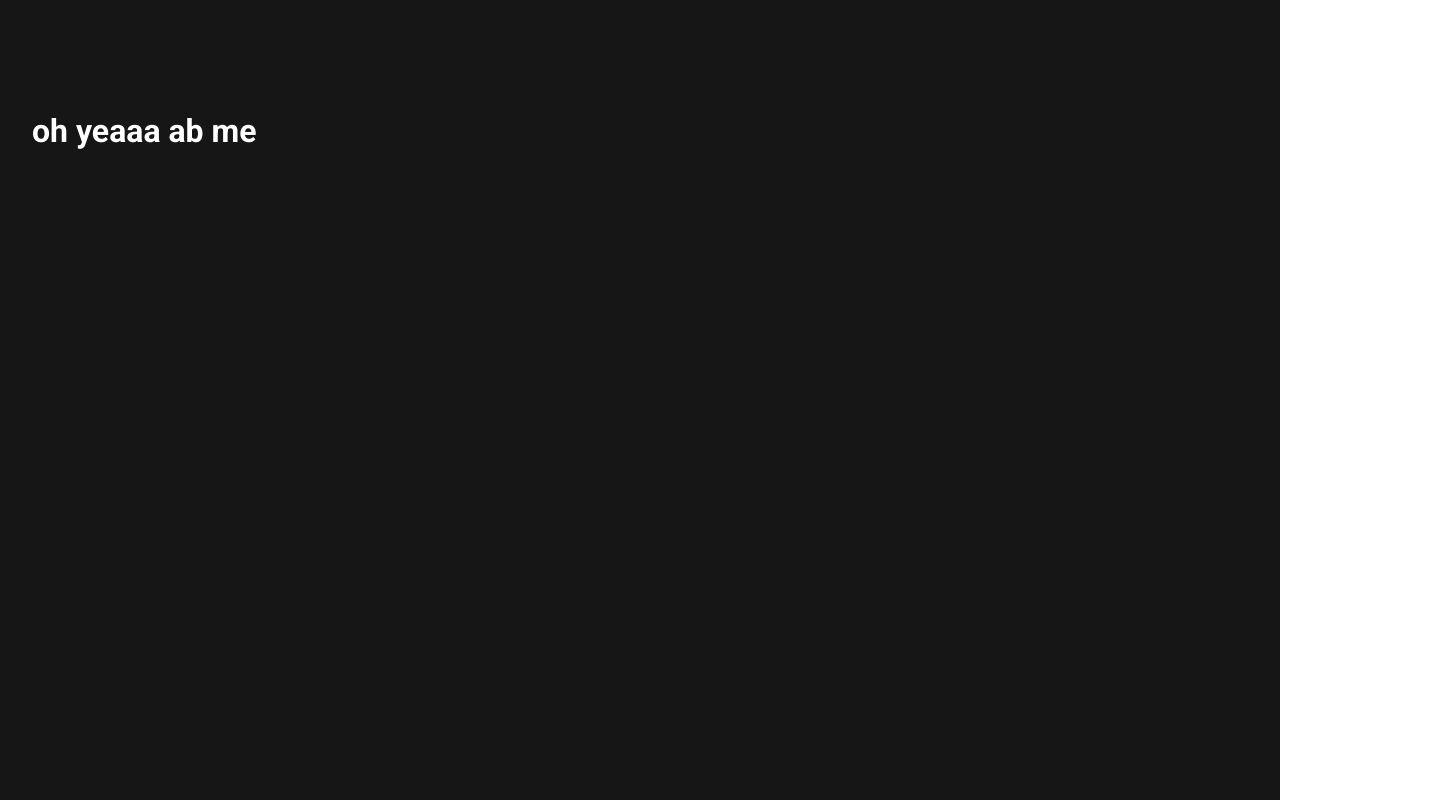
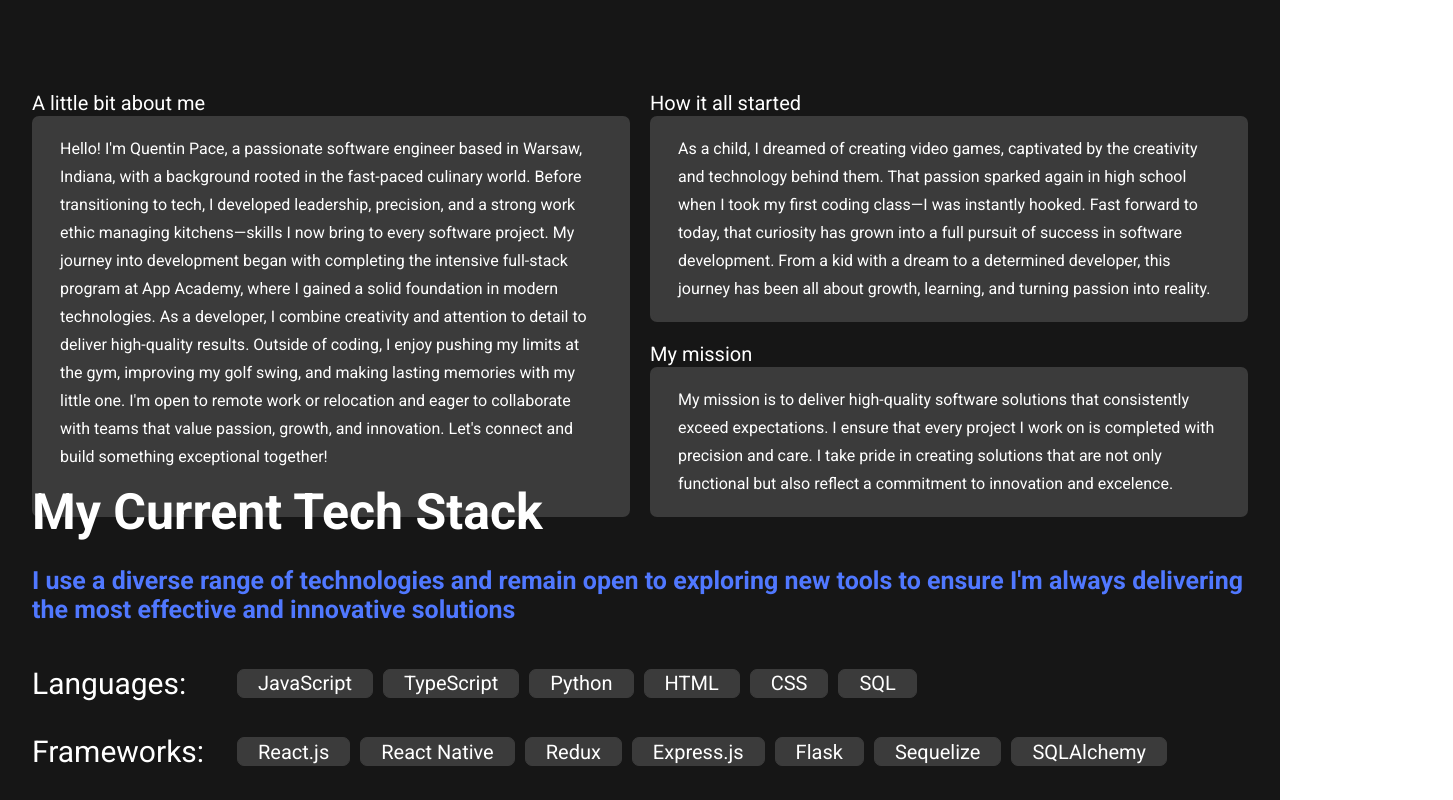
Before and after one commit to QuentinPace/MyPortfolio, a React (Vite) app: page / in a window 1280 px wide. Shown: the part 960-1760 px from the top of the page, 1453 px wide, since content can reach past the window. Built offline with nearby package versions, Linux system fonts and the light colour scheme.

Commit message:
media queuries and about me section

```diff
--- a/src/components/About/About.css
+++ b/src/components/About/About.css
@@ -0,0 +1,192 @@
+.about-container {
+    height: 93%;
+    width: 100%;
+    display: flex;
+    flex-direction: column;
+}
+
+.offset-about {
+    height: 700px;
+}
+
+.about-articles div header {
+    font-size: 30px;
+}
+
+.about-articles div article {
+    background-color: rgb(59, 59, 59);
+    border: 3px solid rgb(59, 59, 59);
+    border-radius: 7px;
+    padding: 0px 25px;
+}
+
+.about-articles div article:hover {
+    border-color: rgb(80, 0, 255);
+
+}
+
+.about-articles div article p {
+    font-size: 19px;
+    line-height: 37px;
+}
+
+.about-articles {
+    width: 100%;
+    height: 50%;
+    display: grid;
+    grid-template-areas:
+    "aboutme howstarted"
+    "aboutme mymission";
+    grid-template-rows: 1fr 1fr;
+    grid-template-columns: 1fr 1fr;
+    gap: 20px;
+}
+
+.about-me-container {
+    grid-area: aboutme;
+    display: flex;
+    flex-direction: column;
+}
+
+.about-me-container article {
+    flex: 1;
+}
+
+.about-me-container header {
+    height: 50px;
+}
+
+.how-it-started-container {
+    grid-area: howstarted;
+    display: flex;
+    flex-direction: column;
+}
+
+.how-it-started-container article {
+    flex: 1;
+}
+
+.how-it-started-container header {
+    height: 50px;
+}
+
+.my-mission-container {
+    grid-area: mymission;
+    display: flex;
+    flex-direction: column;
+}
+
+.my-mission-container article {
+    flex: 1;
+}
+
+.my-mission-container header {
+    height: 50px;
+}
+
+
+.technology-container {
+    margin-top: 20px;
+    display: flex;
+    flex-direction: column;
+    width: 100%;
+    height: 50%;
+}
+
+.technology-container h2 {
+    font-size: 50px;
+    margin: 0px;
+}
+
+.technology-container h3 {
+    font-size: 25px;
+    color: rgb(80, 120, 255);
+}
+
+.tech-sections-container {
+    flex: 1;
+    display: flex;
+    flex-direction: column;
+
+}
+
+.tech-sections-container section {
+    display: flex;
+    height: 25%;
+}
+
+.tech-sections-container section label {
+    width: 200px;
+    font-size: 30px;
+    align-self: center;
+}
+
+.tech-sections-container section ul {
+    display: flex;
+    align-items: center;
+}
+
+.tech-sections-container section ul div {
+    height: 75%;
+    padding: 0px 20px;
+    background-color: rgb(59, 59, 59);
+    border: 1px solid rgb(59, 59, 59);
+    border-radius: 7px;
+    margin: 5px;
+    display: flex;
+    justify-content: center;
+    align-items: center;
+}
+
+.tech-sections-container section ul div p {
+    font-size: 20px;
+    margin: 0px;
+}
+
+.tech-sections-container section ul div:hover {
+    border: 1px solid rgb(80, 0, 255);
+}
+
+@media (max-width: 1500px) {
+
+    .about-articles div article p {
+        font-size: 16px;
+        line-height: 28px;
+    }
+
+    .about-articles div header {
+        height: 25px;
+        font-size: 20px;
+    }
+
+}
+
+@media (max-width: 1050px) {
+
+    .about-articles {
+        grid-template-areas:
+        "aboutme mymission";
+        grid-template-rows: 1fr;
+        grid-template-columns: 2fr 1fr;
+    }
+
+    .how-it-started-container {
+        display: none;
+    }
+
+}
+
+@media (max-width: 730px) {
+
+    .about-articles {
+        grid-template-areas:
+        "aboutme";
+        grid-template-rows: 1fr;
+        grid-template-columns:1fr;
+    }
+
+    .my-mission-container {
+        display: none;
+    }
+
+}
--- a/src/components/About/About.tsx
+++ b/src/components/About/About.tsx
@@ -1,5 +1,61 @@
+import "./About.css"
+import portfolioObj from "../../portfolioObj"
+
+const technologyFormatter = (techArr: string[]): React.ReactNode[] => {
+    const finalNodes: React.ReactNode[] = []
+
+    for (let i = 0; i < techArr.length ; i++){
+        finalNodes.push((
+            <div key={i}>
+                <p>{techArr[i]}</p>
+            </div>
+        ))
+
+    }
+    return finalNodes
+
+}
+
 export default function About () {
     return (
-        <h1>oh yeaaa ab me</h1>
+        <section className="about-container">
+            <div className="about-articles">
+                <div className="about-me-container">
+                    <header>A little bit about me</header>
+                    <article><p>{portfolioObj.aLittleBitAboutMe}</p></article>
+                </div>
+                <div className="how-it-started-container">
+                    <header>How it all started</header>
+                    <article><p>{portfolioObj.howItAllStarted}</p></article>
+                </div>
+                <div className="my-mission-container">
+                    <header>My mission</header>
+                    <article><p>{portfolioObj.myMission}</p></article>
+                </div>
+            </div>
+            <div className="technology-container">
+                <h2>My Current Tech Stack</h2>
+                <h3>I use a diverse range of technologies and remain open to exploring new tools to ensure I'm always delivering the most effective and innovative solutions</h3>
+                <div className="tech-sections-container">
+                    <section className="languages">
+                        <label>Languages:</label>
+                        <ul>{technologyFormatter(portfolioObj.languages)}</ul>
+                    </section>
+                    <section className="frameworks">
+                        <label>Frameworks:</label>
+                        <ul>{technologyFormatter(portfolioObj.frameworks)}</ul>
+                    </section>
+                    <section className="databases">
+                        <label>Databases:</label>
+                        <ul>{technologyFormatter(portfolioObj.databases)}</ul>
+                    </section>
+                    <section className="other-tools">
+                        <label>Other Tools:</label>
+                        <ul>{technologyFormatter(portfolioObj.otherTools)}</ul>
+                    </section>
+                </div>
+            </div>
+            {/* <div className="offset-about"></div> */}
+        </section>
     )
 }
--- a/src/components/Home/Home.scss
+++ b/src/components/Home/Home.scss
@@ -139,7 +139,7 @@ $base: 0.6rem;
  align-items: center;
  width: 100%;
  height: 10px;
- margin-bottom: 200px;
+ margin-bottom: 250px;
 }
 
 .chevron {
--- a/src/index.css
+++ b/src/index.css
@@ -11,6 +11,8 @@ h4,
 h5,
 label,
 button,
+header,
+a,
 div,
 h6 {
     color: white;
--- a/src/portfolioObj.tsx
+++ b/src/portfolioObj.tsx
@@ -2,11 +2,13 @@ const portfolioObj = {
     name: "Quentin Pace",
     jobTitle: "Full-Stack Software Engineer",
     headshotPicUrl: "https://habito-images.s3.us-east-2.amazonaws.com/headhsot.jpg",
-    languages: ["JavaScript","Python","HTML","CSS","SQL"],
+    aLittleBitAboutMe: "Hello! I'm Quentin Pace, a passionate software engineer based in Warsaw, Indiana, with a background rooted in the fast-paced culinary world. Before transitioning to tech, I developed leadership, precision, and a strong work ethic managing kitchens—skills I now bring to every software project. My journey into development began with completing the intensive full-stack program at App Academy, where I gained a solid foundation in modern technologies. As a developer, I combine creativity and attention to detail to deliver high-quality results. Outside of coding, I enjoy pushing my limits at the gym, improving my golf swing, and making lasting memories with my little one. I'm open to remote work or relocation and eager to collaborate with teams that value passion, growth, and innovation. Let's connect and build something exceptional together!",
+    howItAllStarted: "As a child, I dreamed of creating video games, captivated by the creativity and technology behind them. That passion sparked again in high school when I took my first coding class—I was instantly hooked. Fast forward to today, that curiosity has grown into a full pursuit of success in software development. From a kid with a dream to a determined developer, this journey has been all about growth, learning, and turning passion into reality.",
+    myMission: "My mission is to deliver high-quality software solutions that consistently exceed expectations. I ensure that every project I work on is completed with precision and care. I take pride in creating solutions that are not only functional but also reflect a commitment to innovation and excelence.",
+    languages: ["JavaScript","TypeScript", "Python","HTML","CSS","SQL"],
     frameworks: ["React.js","React Native","Redux","Express.js","Flask","Sequelize","SQLAlchemy"],
     databases: ["SQLite","PostgreSQL"],
     otherTools: ["NPM","Node.js","Nodemon","Chai","Cypress","Docker","Mocha","Postman","Vite","AWS","Render","GitHub"]
-
 }
 
 export default portfolioObj
```
